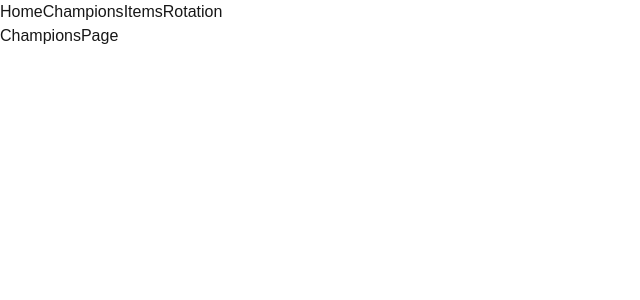
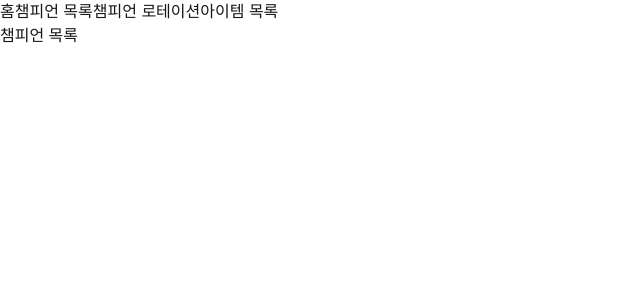
Before and after one commit to Baek-hJ/league-of-legends-Information-app, a Next.js app: page /champions in a window 1280 px wide. Shown: the top 300 px of the page, without its empty margins (0-640 px from the left). Built offline with nearby package versions, Linux system fonts and the light colour scheme.

Commit message:
feat: 페이지 제목 및 내비게이션 텍스트를 한국어로 업데이트

```diff
--- a/src/app/champions/page.tsx
+++ b/src/app/champions/page.tsx
@@ -2,7 +2,7 @@ import React from 'react'
 
 const ChampionsPage = () => {
   return (
-    <div>ChampionsPage</div>
+    <div>챔피언 목록</div>
   )
 }
 
--- a/src/app/items/page.tsx
+++ b/src/app/items/page.tsx
@@ -2,7 +2,7 @@ import React from 'react'
 
 const ItemsPage = () => {
   return (
-    <div>ItemsPage</div>
+    <div>아이템 목록</div>
   )
 }
 
--- a/src/app/layout.tsx
+++ b/src/app/layout.tsx
@@ -12,10 +12,10 @@ export default function RootLayout({
     <html lang="en">
       <body>
         <nav>
-          <Link href={"/"}>Home</Link>
-          <Link href={"/champions"}>Champions</Link>
-          <Link href={"/items"}>Items</Link>
-          <Link href={"/rotation"}>Rotation</Link>
+          <Link href={"/"}>홈</Link>
+          <Link href={"/champions"}>챔피언 목록</Link>
+          <Link href={"/rotation"}>챔피언 로테이션</Link>
+          <Link href={"/items"}>아이템 목록</Link>
         </nav>
         {children}
       </body>
--- a/src/app/rotation/page.tsx
+++ b/src/app/rotation/page.tsx
@@ -2,7 +2,7 @@ import React from 'react'
 
 const RotationPage = () => {
   return (
-    <div>RotationPage</div>
+    <div>챔피언 로테이션(이번 주 무료로 플레이할 수 있어요!)</div>
   )
 }
 
```
